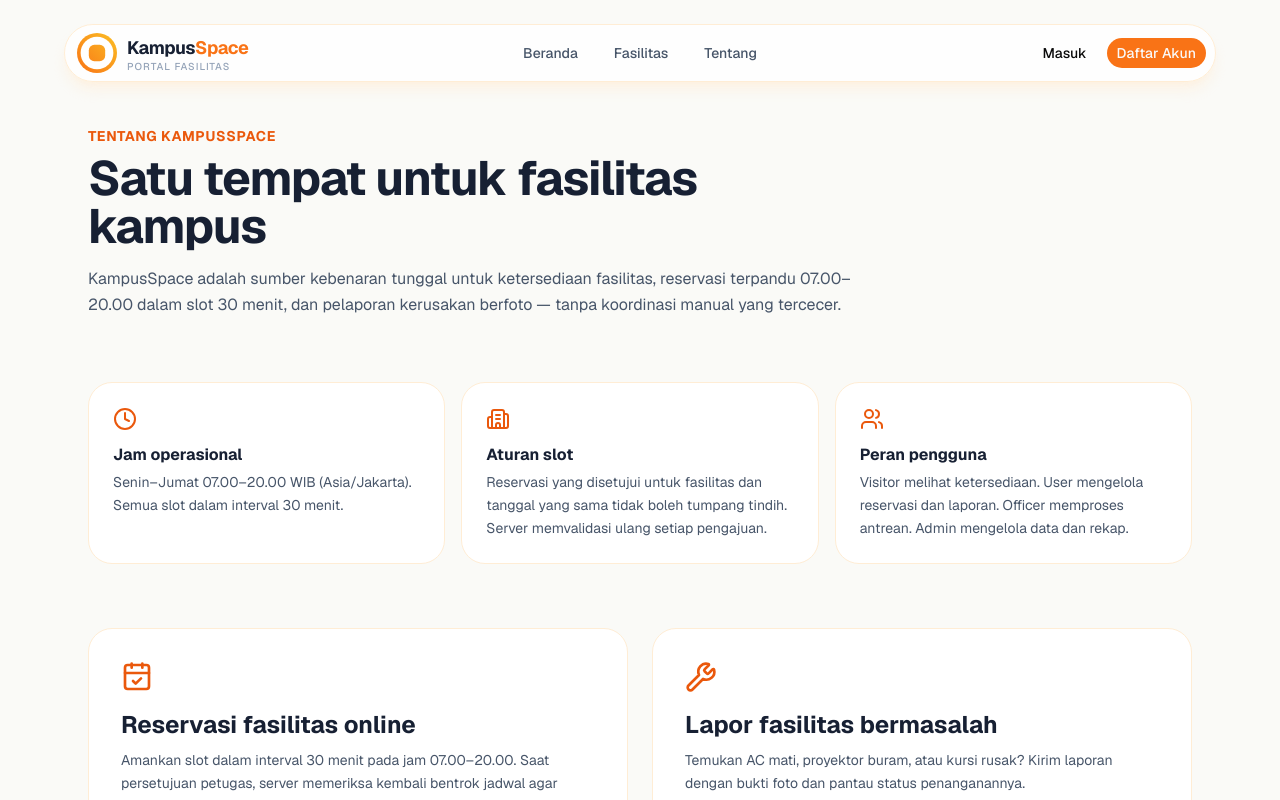
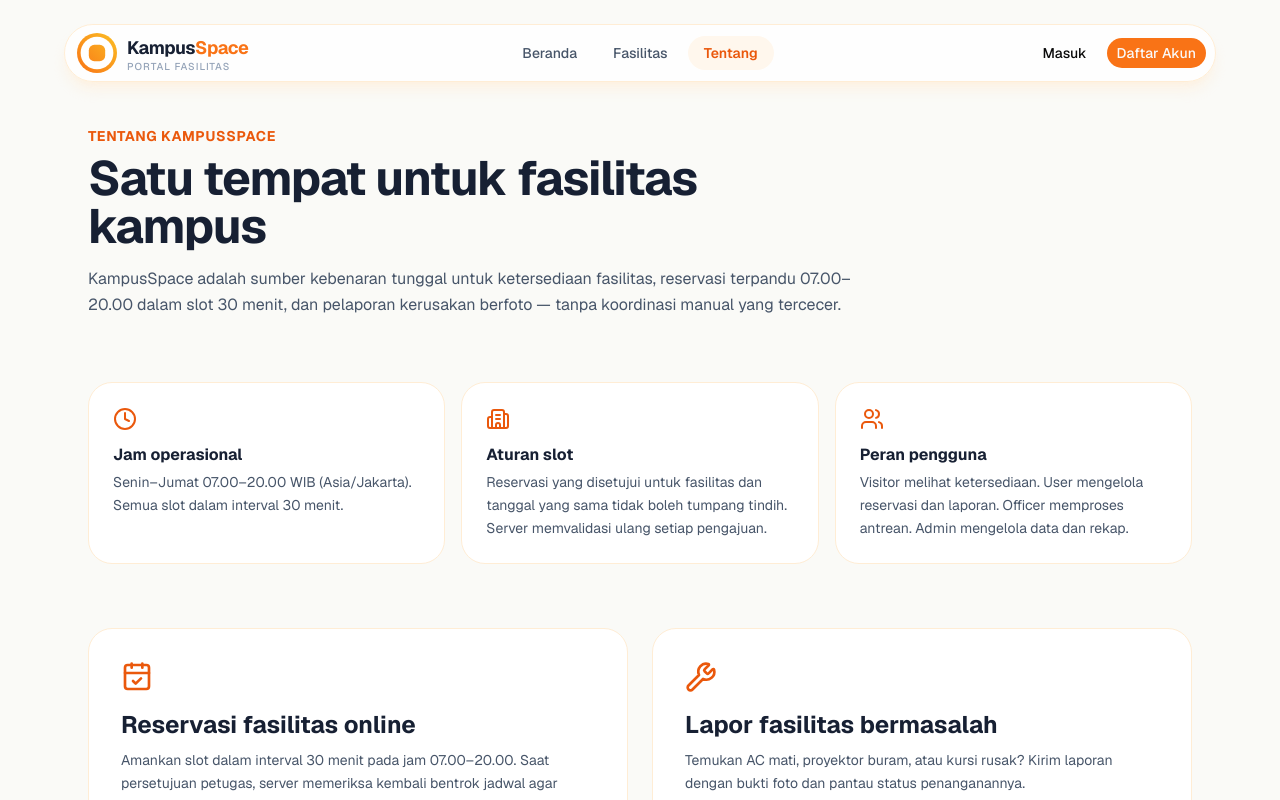
Before and after one commit to AkmalFazli27/campus-facility-system, a Next.js app: page /tentang in a window 1280 px wide. Shown: the top 800 px of the page. Built offline with nearby package versions, Linux system fonts and the light colour scheme.

Commit message:
feat: arahkan nav Tentang ke halaman tentang

```diff
--- a/components/custom/PublicHeader.tsx
+++ b/components/custom/PublicHeader.tsx
@@ -20,7 +20,7 @@ import { isAuthRoute } from "@/lib/landing";
 const NAV_LINKS = [
   { label: "Beranda", href: "/" },
   { label: "Fasilitas", href: "/facilities" },
-  { label: "Tentang", href: "/#tentang" },
+  { label: "Tentang", href: "/tentang" },
 ];
 
 export default function PublicHeader() {
@@ -28,10 +28,7 @@ export default function PublicHeader() {
 
   if (isAuthRoute(pathname)) return null;
 
-  const isActive = (href: string) => {
-    if (href === "/#tentang") return false;
-    return pathname === href;
-  };
+  const isActive = (href: string) => pathname === href;
 
   return (
     <div className="sticky top-3 z-40 px-3 pt-1 sm:top-5">
```
